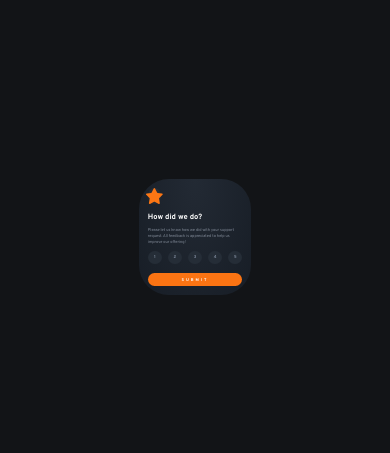
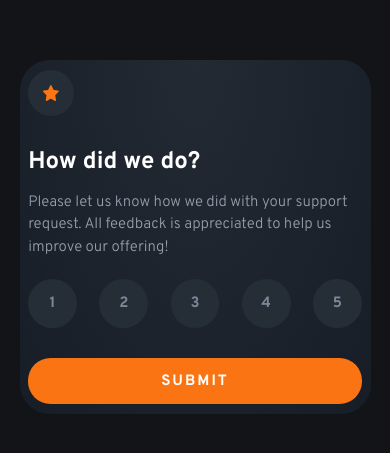
Before and after one commit to Luka-khokhashvili/interactive-rating-component, a React (Create React App) app: page / in a window 390 px wide. Shown: the part 185-638 px from the top of the page. Built offline with nearby package versions, Linux system fonts and the light colour scheme.

Commit message:
Finish main page, add responsive styles

```diff
--- a/src/ScoreCircle.css
+++ b/src/ScoreCircle.css
@@ -10,7 +10,7 @@
   cursor: pointer;
 
   color: hsl(216, 12%, 54%);
-  font-size: 1.111vw;
+  font-size: clamp(15px, 1.111vw, 21px);
   font-weight: 700;
   line-height: 1.4em;
 
--- a/src/main-box.css
+++ b/src/main-box.css
@@ -32,16 +32,20 @@
   background-color: hsl(213, 19%, 18%);
 }
 
+.star-icon {
+  width: 35%;
+}
+
 .main-title {
   color: hsl(0, 0%, 100%);
-  font-size: 1.944vw;
+  font-size: clamp(24px, 1.944vw, 38px);
   font-weight: 700;
   margin: 4.4% 0;
 }
 
 .paragraph {
   color: hsl(217, 12%, 63%);
-  font-size: 1.042vw;
+  font-size: clamp(15px, 1.042vw, 20px);
   font-weight: 300;
   line-height: 1.5em;
   margin: 0;
@@ -69,7 +73,7 @@
   cursor: pointer;
 
   color: hsl(0, 0%, 100%);
-  font-size: 1.042vw;
+  font-size: clamp(15px, 1.042vw, 20px);
   text-decoration: none;
   font-weight: 700;
   letter-spacing: 2px;
@@ -81,3 +85,37 @@
   background-color: hsl(0, 0%, 100%);
   color: hsl(25, 97%, 53%);
 }
+
+@media screen and (max-width: 375px) {
+  .main-box-body {
+    width: 92%;
+    padding: 5%;
+    border-radius: 15px;
+  }
+
+  .star-body {
+    margin-bottom: 2%;
+  }
+
+  .submit-button {
+    letter-spacing: 1.87px;
+  }
+}
+
+@media screen and (min-width: 376px) and (max-width: 425px) {
+  .main-box-body {
+    width: 90%;
+  }
+}
+
+@media screen and (min-width: 426px) and (max-width: 768px) {
+  .main-box-body {
+    width: 50%;
+  }
+}
+
+@media screen and (min-width: 769px) and (max-width: 1024px) {
+  .main-box-body {
+    width: 40%;
+  }
+}
--- a/src/main-box.js
+++ b/src/main-box.js
@@ -1,13 +1,29 @@
+import React, { useState } from "react";
 import "./main-box.css";
 import starIcon from "./images/icon-star.svg";
 import ScoreCircle from "./ScoreCircle";
+import ThanksPage from "./thanks"; // Importing ThanksPage component
 
 function MainBox() {
+  const [submitted, setSubmitted] = useState(false); // State to track if the form is submitted
+
+  const handleSubmit = () => {
+    // Handle form submission
+    // For now, just setting the state to true to simulate submission
+    setSubmitted(true);
+  };
+
   return (
     <div className="main-box-body">
-      <Titles />
-      <ScoresSection />
-      <SubmitButton />
+      {submitted ? (
+        <ThanksPage /> // Render ThanksPage if form is submitted
+      ) : (
+        <>
+          <Titles />
+          <ScoresSection />
+          <SubmitButton onClick={handleSubmit} />
+        </>
+      )}
     </div>
   );
 }
@@ -39,11 +55,11 @@ function ScoresSection() {
   );
 }
 
-function SubmitButton() {
+function SubmitButton({ onClick }) {
   return (
-    <a href="#" className="submit-button">
+    <button className="submit-button" onClick={onClick}>
       SUBMIT
-    </a>
+    </button>
   );
 }
 
```
